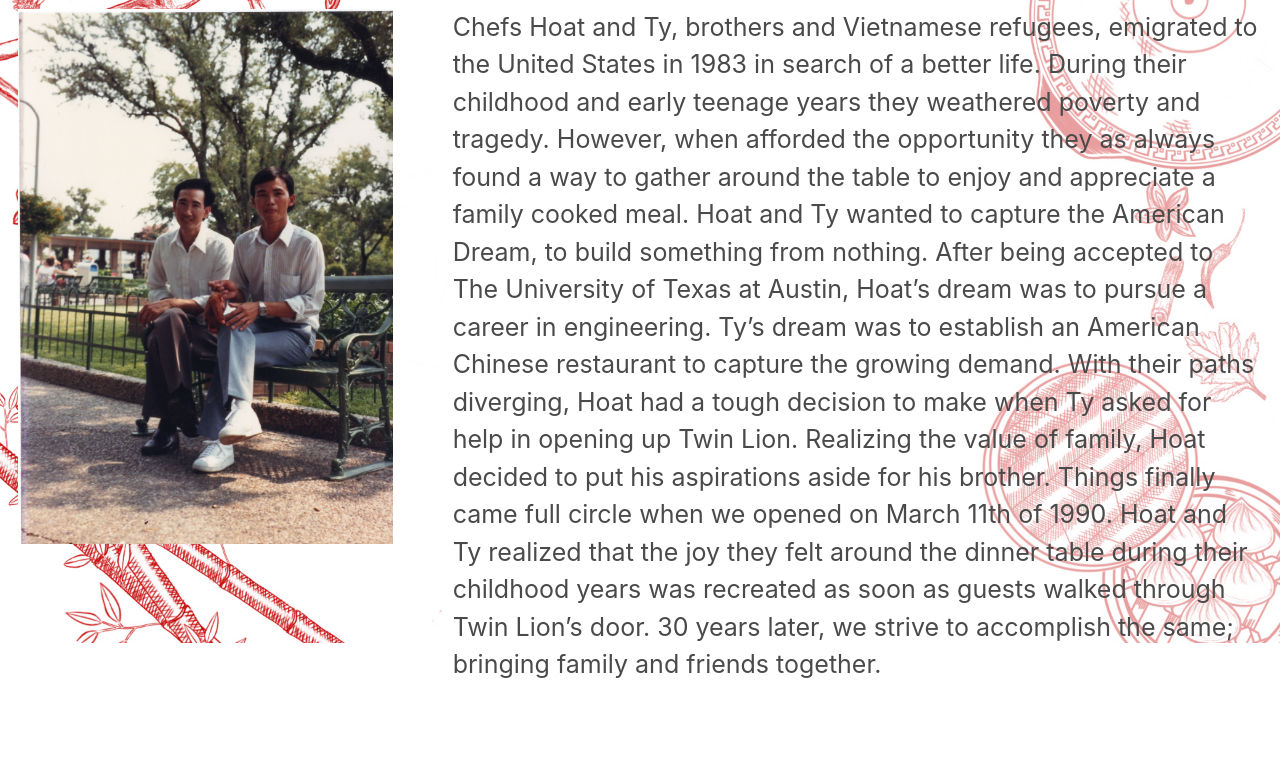
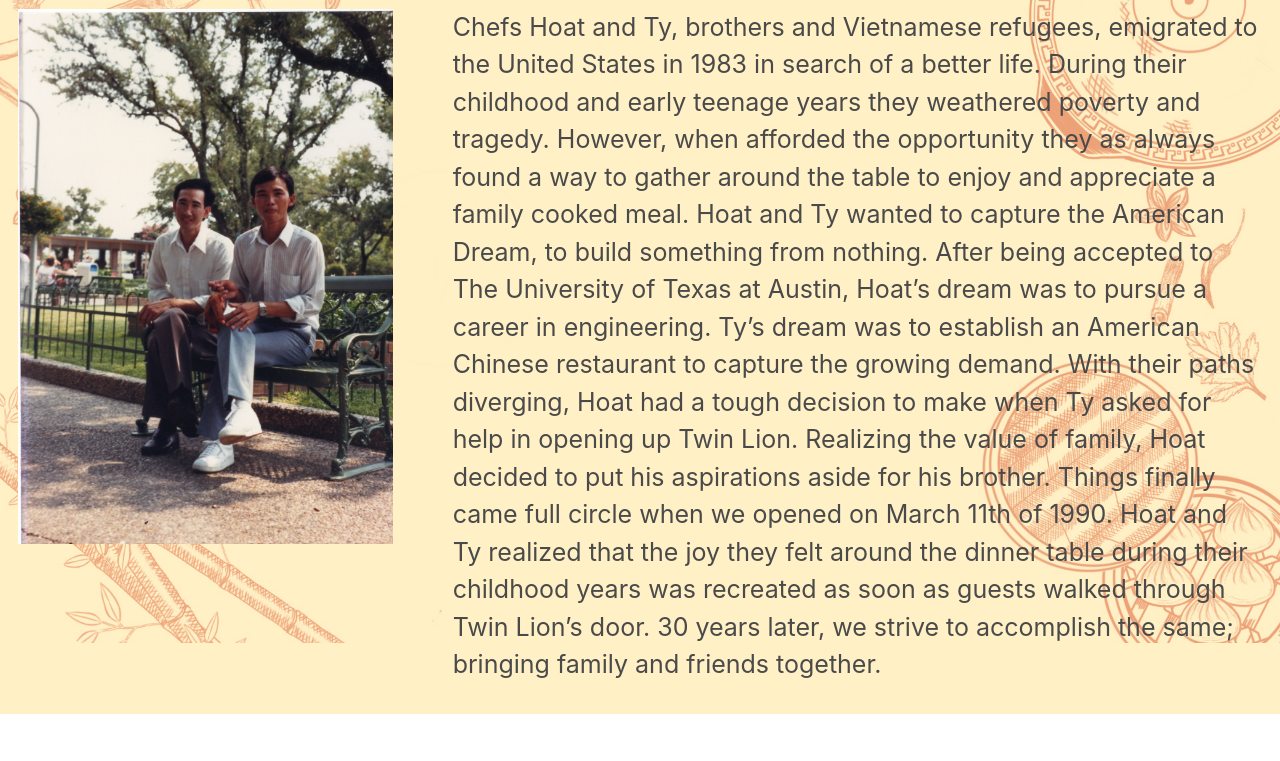
Before and after one commit to Christinenguyen101/twinlions, a plain HTML site: page about.html in a window 1280 px wide. Shown: the part 177-938 px from the top of the page. Drawn offline with Linux system fonts and the light colour scheme.

Commit message:
Update about.html

```diff
--- a/about.html
+++ b/about.html
@@ -56,7 +56,7 @@
 
 
 <div class="tile is-ancestor">
-  <div class="tile is-4 is-vertical is-parent">
+  <div class="tile is-4 is-vertical is-parent" style="background-color: #ffe9adb0;">
 
     <div class="tile is-child" style="padding: 30px;">
 
@@ -65,7 +65,7 @@
 
   </div>
   <div class="tile is-parent">
-    <div class="tile is-child" style="padding: 30px; background-color: #ffffff9e;">
+    <div class="tile is-child" style="padding: 30px; background-color: #ffe9adb0;">
       <p>
         Chefs Hoat and Ty, brothers and Vietnamese refugees, emigrated to the United States in 1983 in search of a better life. During their childhood and early teenage years they weathered poverty and tragedy. However, when afforded the opportunity they as always found a way to gather around the table to enjoy and appreciate a family cooked meal.
 
```
